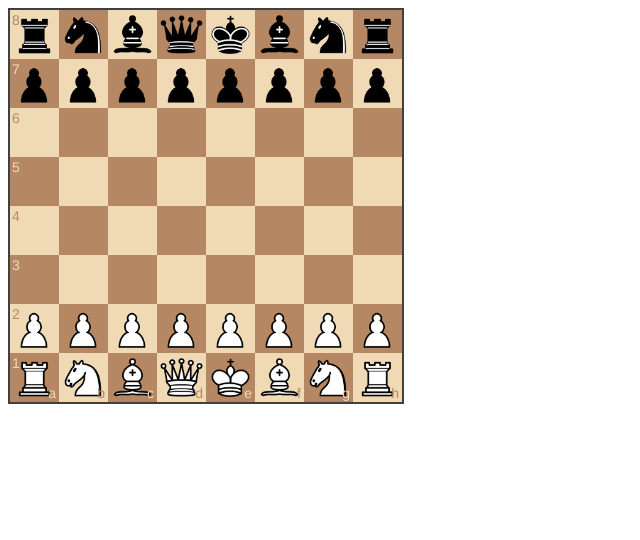
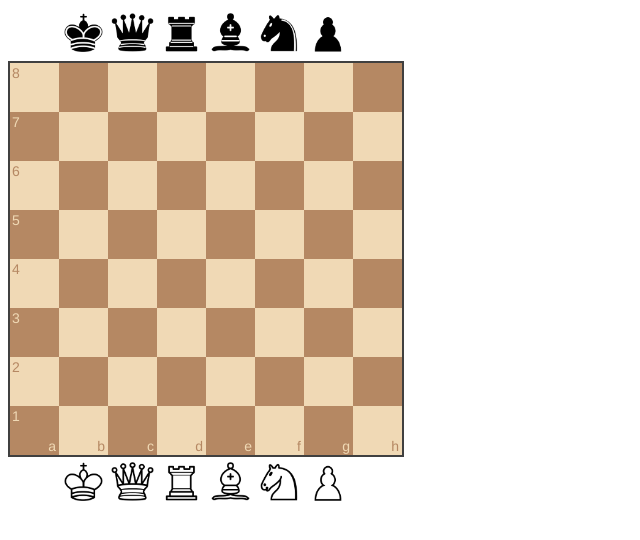
Before and after one commit to jackowes/chessEngine, a website: page guiJS/main/gui.html in a window 1280 px wide. Shown: the whole page, without its empty margins (0-640 px from the left). Drawn offline with nearby package versions, Linux system fonts and the light colour scheme.

Commit message:
Movable test gui

```diff
--- a/guiJS/main/gui.html
+++ b/guiJS/main/gui.html
@@ -7,9 +7,14 @@
     <script src="js/chessboard-1.0.0.min.js"></script>
   </head>
   <body>
-    <div id="board1" style="width: 400px"></div>
+    <div id="board2" style="width: 400px"></div>
     <script>
-        var board1 = ChessBoard('board1', 'start');
+        var board2 = Chessboard('board2', {
+          draggable: true,
+          dropOffBoard: 'trash',
+          sparePieces: true
+        })
+
     </script>
   </body>
 </html>
```
